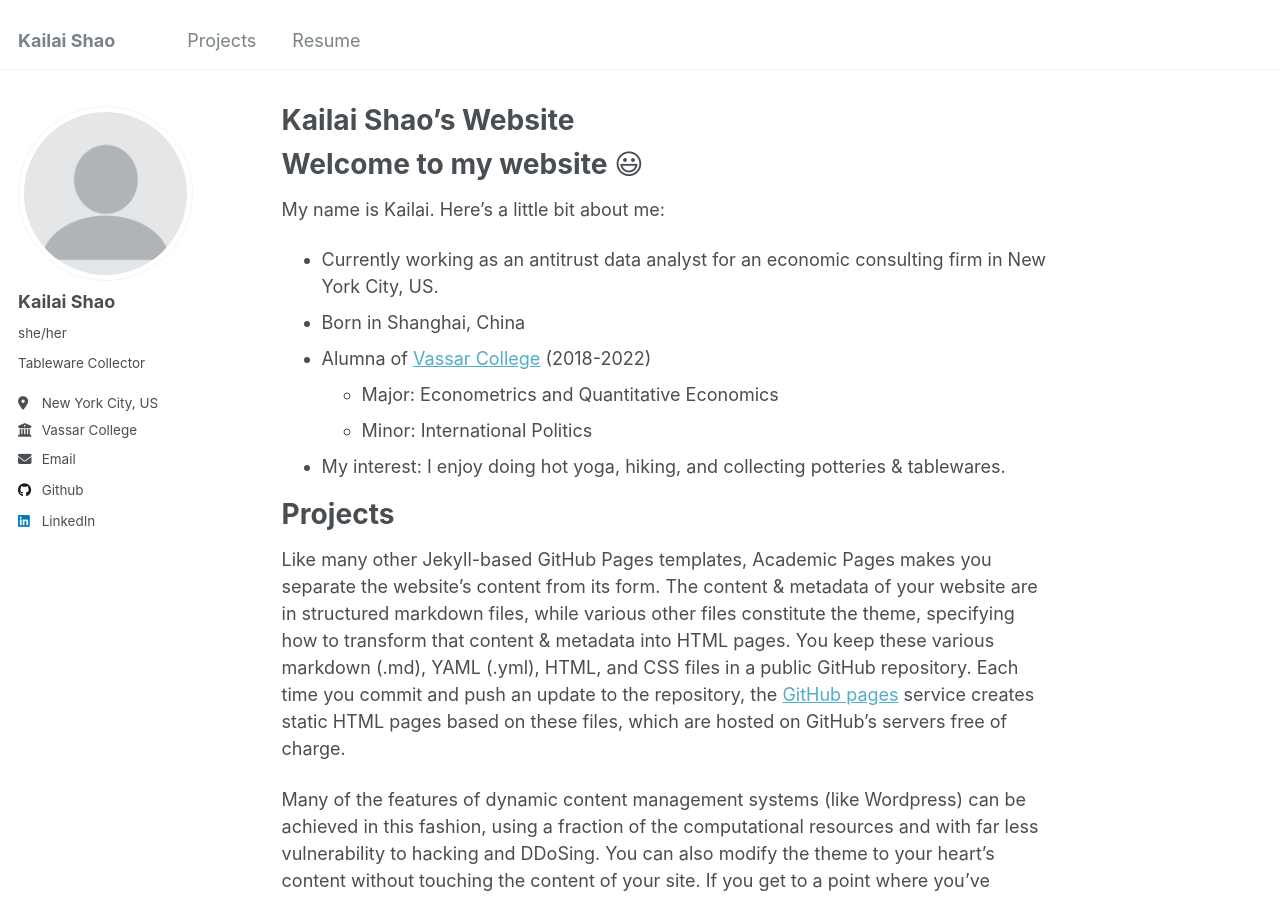
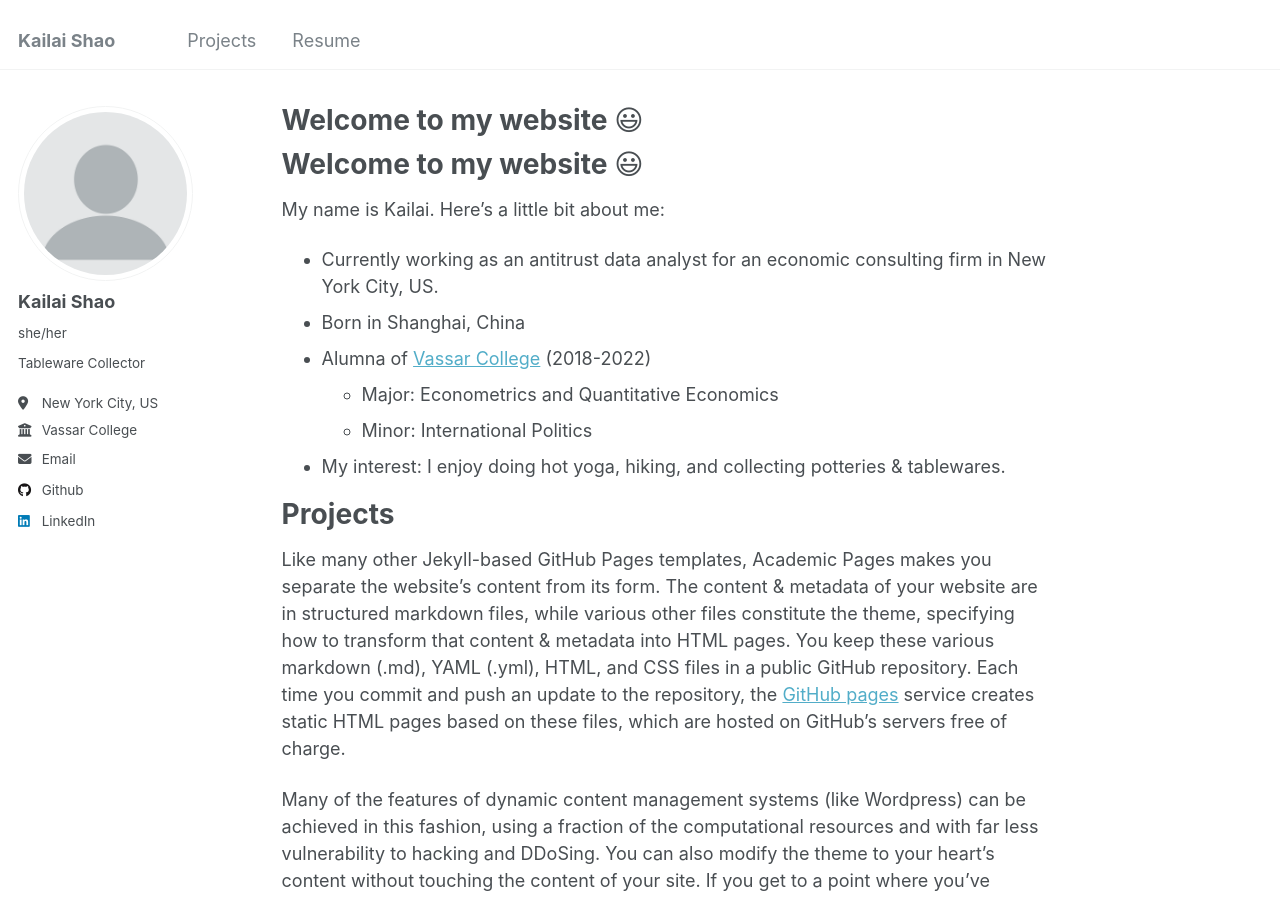
Before and after one commit to kshao19/kshao19.github.io, a Jekyll site: the page built from _pages/about.md, in a window 1280 px wide and 900 px high. Built offline with Jekyll 4.4.1, drawn with Linux system fonts in a browser that asks for light colours; emoji names are drawn with the system emoji font; our own code applies the rules of GitHub Pages for plain Markdown files.

Commit message:
Update about.md

```diff
--- a/_pages/about.md
+++ b/_pages/about.md
@@ -1,6 +1,5 @@
 ---
 permalink: /
-title: "Kailai Shao's Website"
 author_profile: true
 redirect_from:
   - /about/
```
